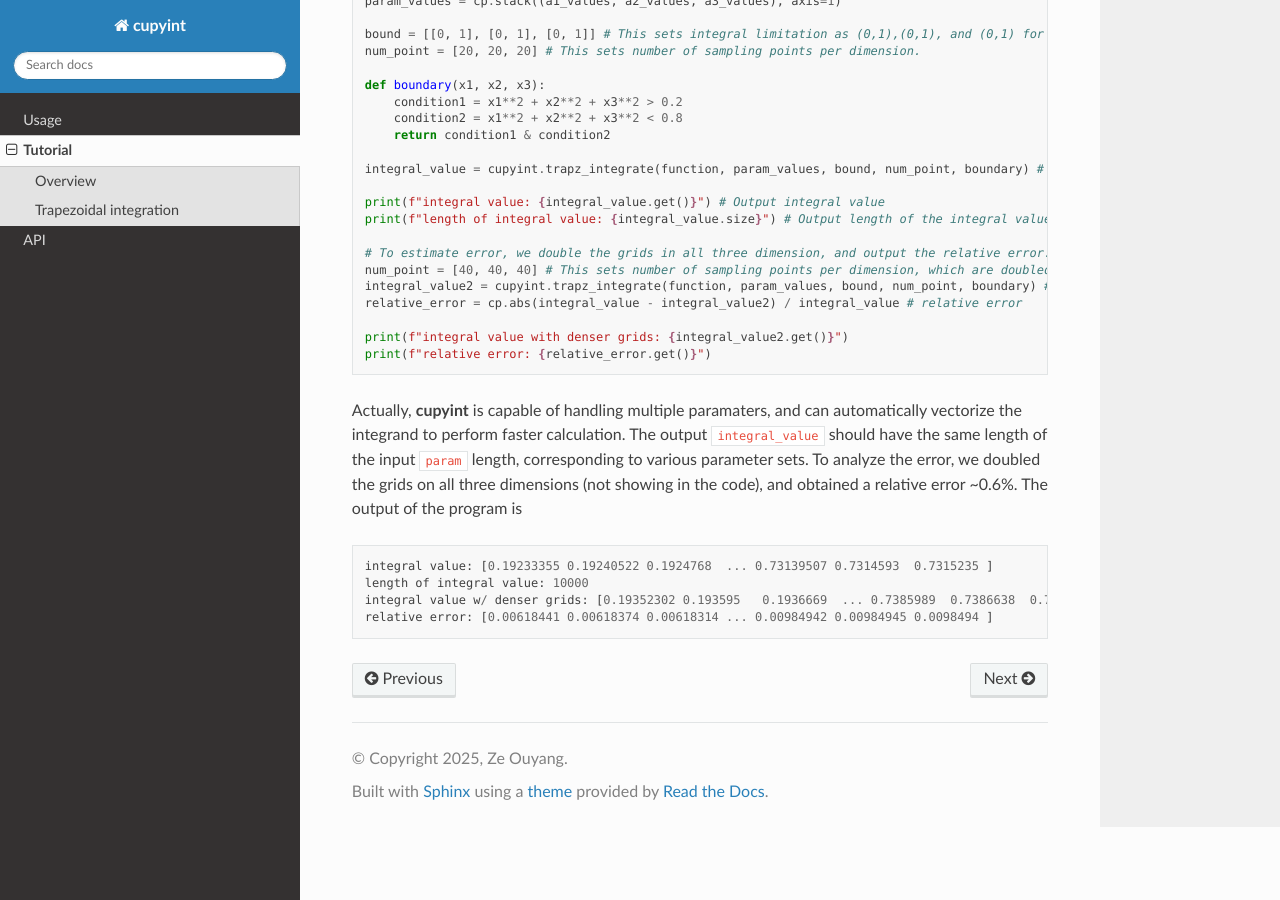
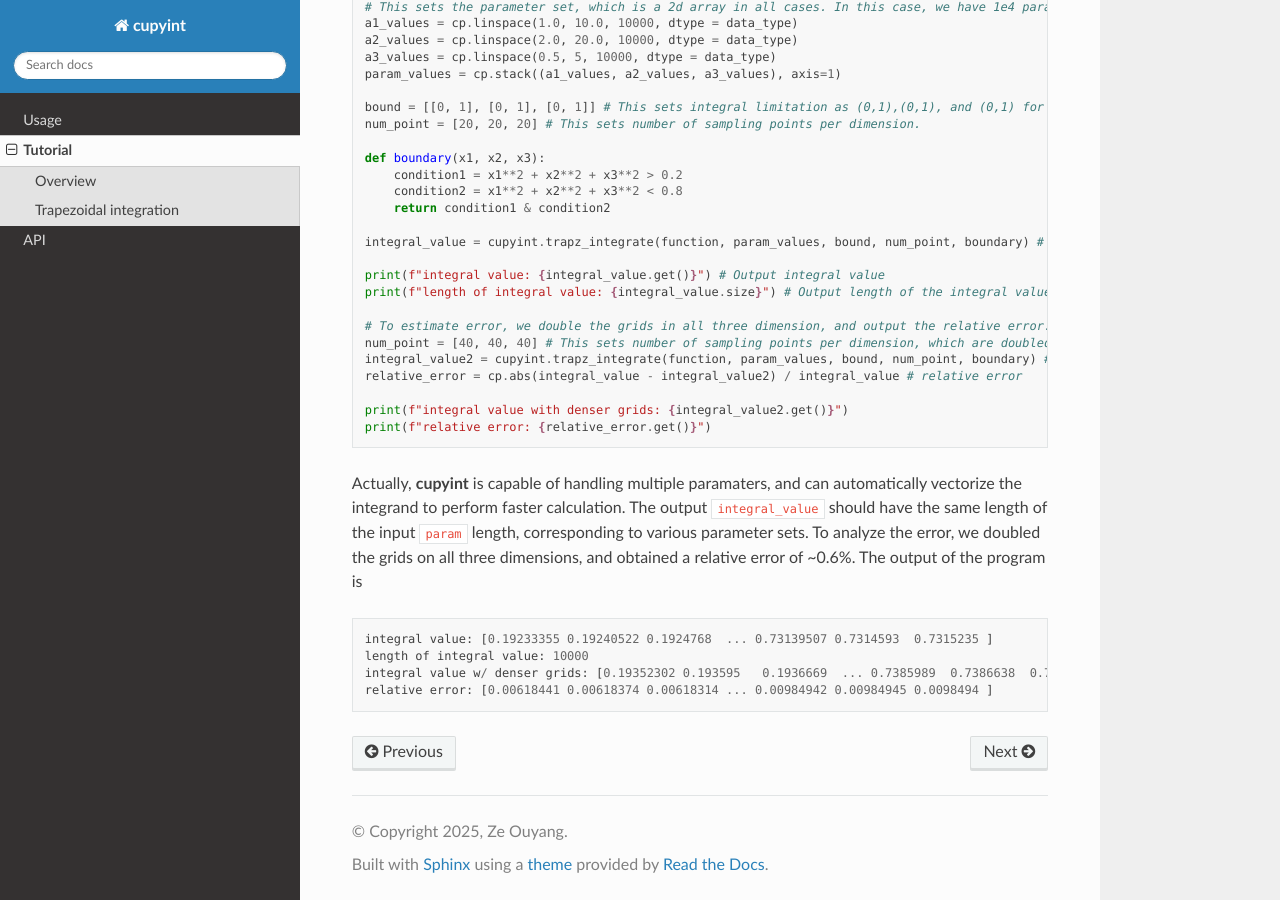
Before and after one commit to ze-ouyang/cupyint_doc, a Sphinx documentation site: the page built from docs/source/tutorial.rst, in a window 1280 px wide and 900 px high, scrolled down 2646 px. Built offline with Sphinx 7.4.7 and the Read the Docs theme 3.1.0, drawn with Linux system fonts in a browser that asks for light colours; some of the changed text lies outside the part shown.

Commit message:
Update tutorial.rst

```diff
--- a/docs/source/tutorial.rst
+++ b/docs/source/tutorial.rst
@@ -122,7 +125,7 @@ Our second example is a more complicated one, as we will try to integrate :math:
   print(f"integral value with denser grids: {integral_value2.get()}")
   print(f"relative error: {relative_error.get()}")
 
-Actually, **cupyint** is capable of handling multiple paramaters, and can automatically vectorize the integrand to perform faster calculation. The output ``integral_value`` should have the same length of the input ``param`` length, corresponding to various parameter sets. To analyze the error, we doubled the grids on all three dimensions (not showing in the code), and obtained a relative error ~0.6%. The output of the program is
+Actually, **cupyint** is capable of handling multiple paramaters, and can automatically vectorize the integrand to perform faster calculation. The output ``integral_value`` should have the same length of the input ``param`` length, corresponding to various parameter sets. To analyze the error, we doubled the grids on all three dimensions, and obtained a relative error of ~0.6%. The output of the program is
 
 .. code-block:: python
 
```
Also changed, not shown: other parts of docs/source/tutorial.rst (+4 -1 lines).
